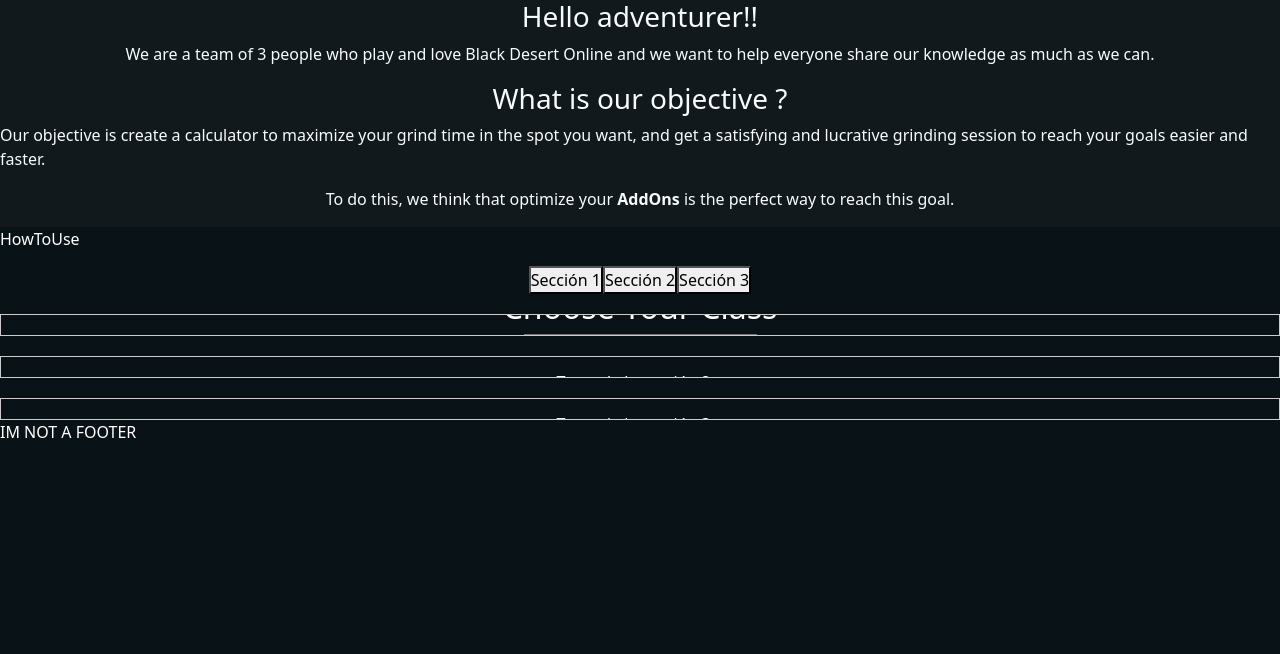
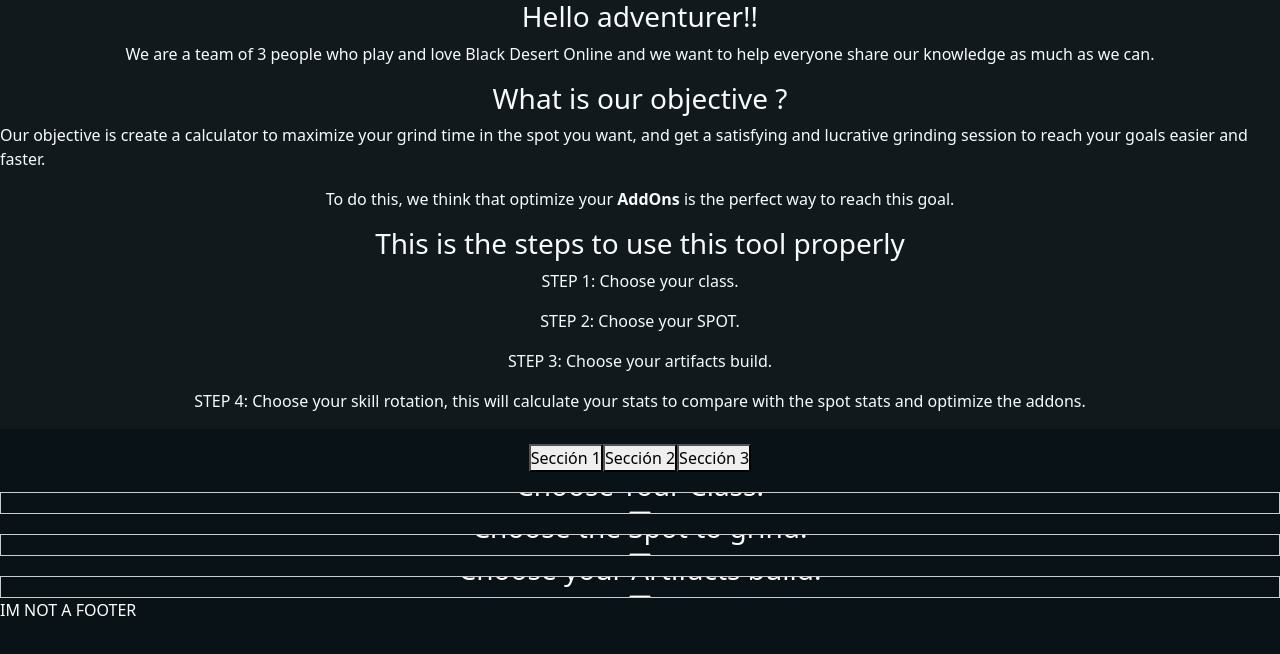
Before and after one commit to ManuelPeJu/BDOAddOnCalculatorFront, a React (Vite) app: page / in a window 1280 px wide. Shown: the top 654 px of the page. Built offline with nearby package versions, Linux system fonts and the light colour scheme.

Commit message:
HowToUse and css

```diff
--- a/src/CSS/AboutUs/_aboutUs.scss
+++ b/src/CSS/AboutUs/_aboutUs.scss
@@ -19,3 +19,7 @@
     align-content: center;
     justify-items: center;
 }
+
+.about-item h3, p {
+    color: map-get(map-get($themes, dark), text);
+}
--- /dev/null
+++ b/src/CSS/HTU/_howtouse.scss
@@ -0,0 +1,14 @@
+.howtouse {
+    display: flex;
+    flex-direction: column;
+    justify-content: center;
+    justify-items: center;
+    align-content: center;
+    align-items: center;
+    background-color: map-get(map-get($themes, dark), secondary);;
+
+}
+
+.howtouse h3, p {
+    color: map-get(map-get($themes, dark), text);
+}
--- a/src/CSS/styles.scss
+++ b/src/CSS/styles.scss
@@ -8,4 +8,7 @@
 @import "./Sections/sections.scss";
 
 //ABOUT-US
-@import "./AboutUs/aboutUs"
+@import "./AboutUs/aboutUs";
+
+//HOW TO USE
+@import "./HTU/howtouse"
--- a/src/components/HowToUse/HowToUse.jsx
+++ b/src/components/HowToUse/HowToUse.jsx
@@ -2,8 +2,12 @@ import React from 'react'
 
 const HowToUse = () => {
   return (
-    <section className='fluid-container'>
-        HowToUse
+    <section className='fluid-container howtouse'>
+      <h3>This is the steps to use this tool properly </h3>
+      <p>STEP 1: Choose your class.</p>
+      <p>STEP 2: Choose your SPOT.</p>
+      <p>STEP 3: Choose your artifacts build.</p>
+      <p>STEP 4: Choose your skill rotation, this will calculate your stats to compare with the spot stats and optimize the addons.</p>
     </section>
   )
 }
--- a/src/components/Sections/Sections.jsx
+++ b/src/components/Sections/Sections.jsx
@@ -44,16 +44,16 @@ const ThreeSections = () => {
         <button onClick={() => toggleSection(3)}>Sección 3</button>
       </div>
       <div className={`section ${section1Visible ? 'open' : ''}`}>
-        <h2>Choose Your Class</h2>
-        <input type="text" />
+        <h3>Choose Your Class:</h3>
+        <select name="Class" id="">ASD</select>
       </div>
       <div className={`section ${section2Visible ? 'open' : ''}`}>
-        <h2>Contenido Sección 2</h2>
-        <p>Texto de la sección 2...</p>
+        <h3>Choose the Spot to grind:</h3>
+        <select name="Spot" id="">SPOT</select>
       </div>
       <div className={`section ${section3Visible ? 'open' : ''}`}>
-        <h2>Contenido Sección 3</h2>
-        <p>Texto de la sección 3...</p>
+        <h3>Choose your Artifacts build:</h3>
+        <select name="Artiacts" id=""></select>
       </div>
     </div>
   );
```
